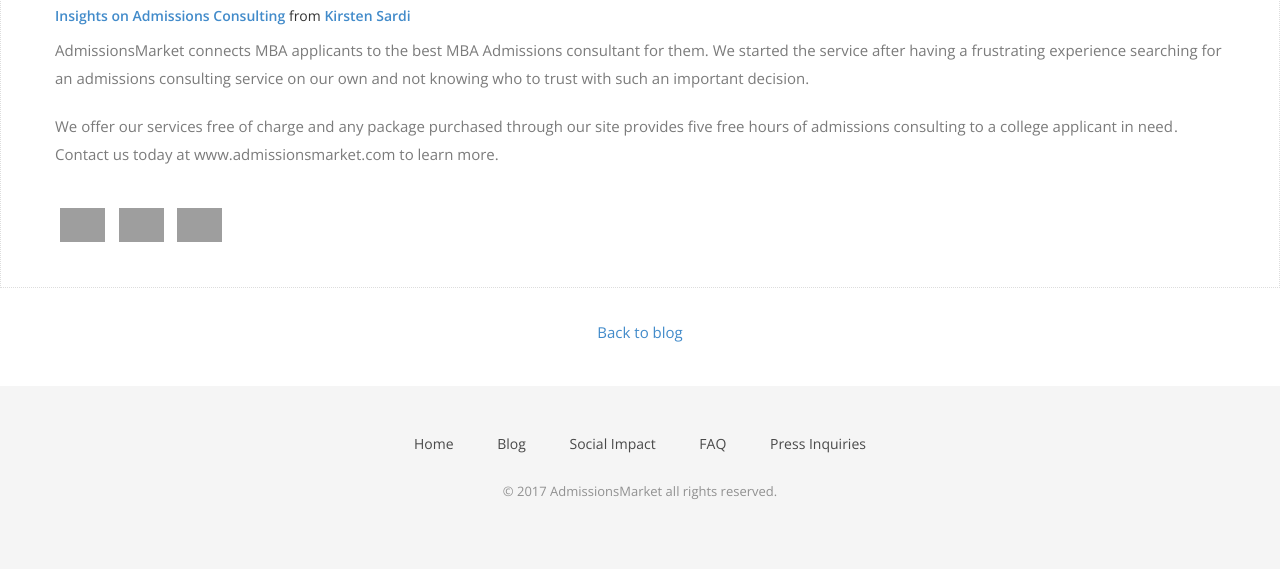
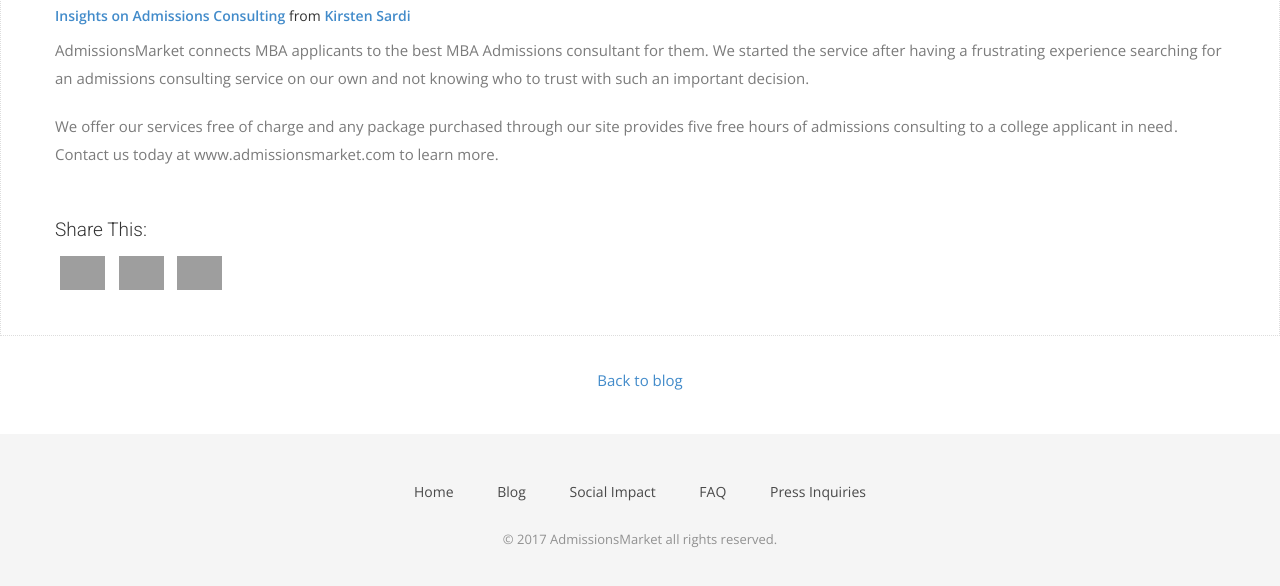
Before and after one commit to dsardi/Eric-Natelson.github.io, a Jekyll site: the page built from _posts/2017-07-17-MBAsweighinonAdmissionsConsulting.md, in a window 1280 px wide and 900 px high, scrolled down 762 px, cut to the strip 283-869 px from the top of the window. Built offline with Jekyll 4.4.1, drawn with Linux system fonts in a browser that asks for light colours; nearby versions of some CDN libraries; some web fonts are replaced; grey boxes are pictures that could not be loaded.

```diff
--- a/_layouts/post.html
+++ b/_layouts/post.html
@@ -18,14 +18,15 @@ layout: page
           </div>
         </div><!-- .col-md-7 close -->
         <div id="share-buttons">
+          <h4>Share This:</h4>
             <!-- LinkedIn -->
-              <a href="http://www.linkedin.com/shareArticle?mini=true&amp;url=https:/MBAsweighinonAdmissionsConsulting.com" target="_blank">
+              <a href="http://www.linkedin.com/shareArticle?mini=true&amp;url=https://eric-natelson.github.io/airspace-jekyll/2017/07/17/MBAsweighinonAdmissionsConsulting.html" target="_blank">
               <img src="https://simplesharebuttons.com/images/somacro/linkedin.png" alt="LinkedIn" /></a>
             <!-- Twitter -->
-              <a href="https://twitter.com/share?url=https://simplesharebuttons.com&amp;text=Simple%20Share%20Buttons&amp;hashtags=simplesharebuttons" target="_blank">
+              <a href="https://twitter.com/share?url=https://eric-natelson.github.io/airspace-jekyll/2017/07/17/MBAsweighinonAdmissionsConsulting.html.com&amp;text=MBAs%20weigh%20in%20on%20admissions%20consulting&amp;hashtags=AdmissionsMarket" target="_blank">
               <img src="https://simplesharebuttons.com/images/somacro/twitter.png" alt="Twitter" /></a>
             <!-- Facebook -->
-              <a href="http://www.facebook.com/sharer.php?u=https://simplesharebuttons.com" target="_blank">
+              <a href="http://www.facebook.com/sharer.php?u=https://eric-natelson.github.io/airspace-jekyll/2017/07/17/MBAsweighinonAdmissionsConsulting.html" target="_blank">
               <img src="https://simplesharebuttons.com/images/somacro/facebook.png" alt="Facebook" /></a>
         </div>
 
```
